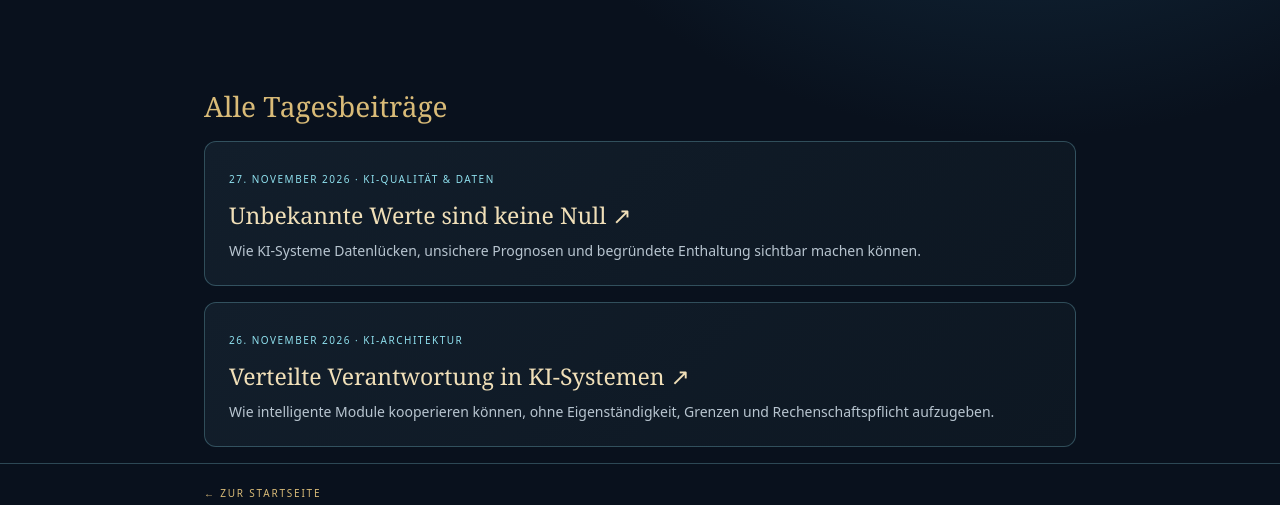
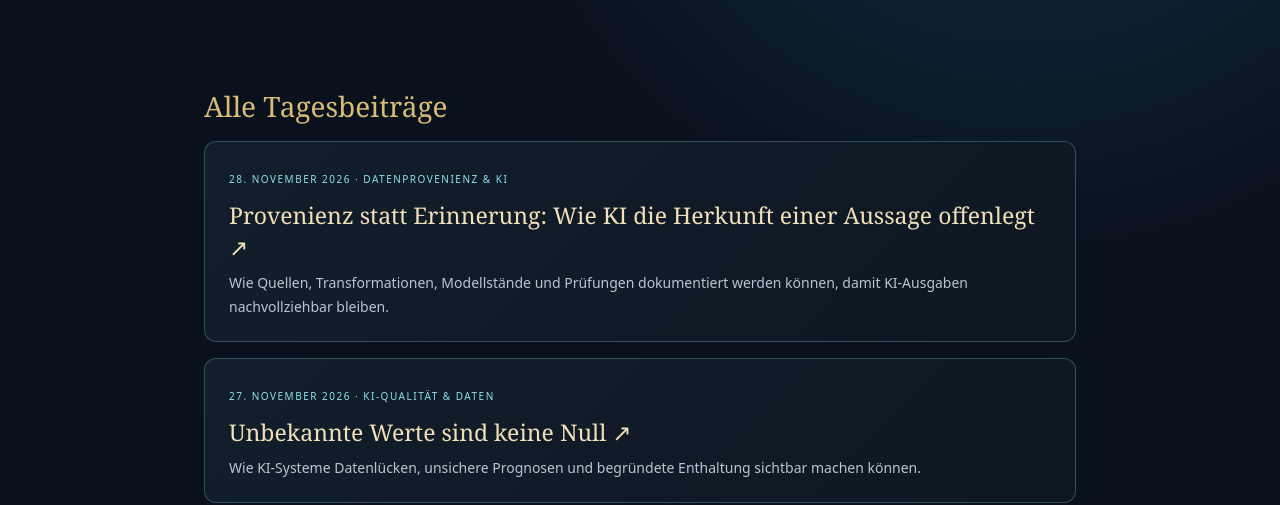
Before and after one commit to gaussa72-boop/Aurealis-Creative-AI, a plain HTML site: page journal/index.html in a window 1280 px wide. Shown: the part 308-813 px from the top of the page. Drawn offline with Linux system fonts and the light colour scheme.

Commit message:
Archive 2026-11-28 Technologisierte Einheit journal entry

```diff
--- a/journal/index.html
+++ b/journal/index.html
@@ -3,5 +3,5 @@
 <style>:root{--bg:#09111d;--gold:#d9bb78;--ice:#8fe0ee;--line:#8fe0ee44}*{box-sizing:border-box}body{margin:0;background:radial-gradient(ellipse at 80% 0%,#16344a 0,transparent 38%),#09111d;color:#eaf0f3;font:16px/1.7 system-ui,sans-serif}.wrap{max-width:920px;margin:auto;padding:0 24px}header,footer{padding:22px 0;border-bottom:1px solid var(--line);font:10px system-ui,sans-serif;letter-spacing:.18em;text-transform:uppercase;color:var(--gold)}header a,footer a{color:var(--gold);text-decoration:none}.hero{padding:72px 0 40px}.eyebrow{font-size:10px;letter-spacing:.25em;color:var(--ice)}h1{font:500 clamp(40px,7vw,68px)/1.02 Georgia,serif;color:#f0dfb8;margin:16px 0}h2{font:500 28px Georgia,serif;color:var(--gold);margin:34px 0 12px}.entry{padding:22px 24px;margin:16px 0;border:1px solid var(--line);border-radius:12px;background:linear-gradient(135deg,#121e2b,#0d1722)}.entry time{font:10px system-ui,sans-serif;letter-spacing:.15em;color:var(--ice)}.entry a{display:block;margin:8px 0;font:23px Georgia,serif;color:#f0dfb8;text-decoration:none}.entry p{margin:0;color:#b8c5d0;font-size:14px}footer{border-top:1px solid var(--line);border-bottom:0}@media(max-width:600px){.wrap{padding:0 18px}.hero{padding:55px 0 30px}.entry{padding:18px}}</style></head>
 <body><header><div class="wrap"><a href="/">✧ Technologisierte Einheit</a>　/　Tagesjournal</div></header><main class="wrap">
 <section class="hero"><div class="eyebrow">WISSENSCHAFT · TECHNOLOGIE · DIGITALE ZUKUNFT</div><h1>Das Tagesjournal</h1><p>Ein fortlaufendes Archiv für KI, Technologie, Innovation und meta-wissenschaftliche Betrachtungen. Fakten, Hypothesen und Fiktion werden klar voneinander getrennt.</p></section>
-<section><h2>Alle Tagesbeiträge</h2><article class="entry"><time datetime="2026-11-27">27. NOVEMBER 2026 · KI-QUALITÄT & DATEN</time><a href="/journal/2026-11-27-unbekannte-werte-sind-keine-null.html">Unbekannte Werte sind keine Null ↗</a><p>Wie KI-Systeme Datenlücken, unsichere Prognosen und begründete Enthaltung sichtbar machen können.</p></article><article class="entry"><time datetime="2026-11-26">26. NOVEMBER 2026 · KI-ARCHITEKTUR</time><a href="/journal/2026-11-26-verteilte-verantwortung-in-ki-systemen.html">Verteilte Verantwortung in KI-Systemen ↗</a><p>Wie intelligente Module kooperieren können, ohne Eigenständigkeit, Grenzen und Rechenschaftspflicht aufzugeben.</p></article></section>
+<section><h2>Alle Tagesbeiträge</h2><article class="entry"><time datetime="2026-11-28">28. NOVEMBER 2026 · DATENPROVENIENZ & KI</time><a href="/journal/2026-11-28-provenienz-statt-erinnerung-ki.html">Provenienz statt Erinnerung: Wie KI die Herkunft einer Aussage offenlegt ↗</a><p>Wie Quellen, Transformationen, Modellstände und Prüfungen dokumentiert werden können, damit KI-Ausgaben nachvollziehbar bleiben.</p></article><article class="entry"><time datetime="2026-11-27">27. NOVEMBER 2026 · KI-QUALITÄT & DATEN</time><a href="/journal/2026-11-27-unbekannte-werte-sind-keine-null.html">Unbekannte Werte sind keine Null ↗</a><p>Wie KI-Systeme Datenlücken, unsichere Prognosen und begründete Enthaltung sichtbar machen können.</p></article><article class="entry"><time datetime="2026-11-26">26. NOVEMBER 2026 · KI-ARCHITEKTUR</time><a href="/journal/2026-11-26-verteilte-verantwortung-in-ki-systemen.html">Verteilte Verantwortung in KI-Systemen ↗</a><p>Wie intelligente Module kooperieren können, ohne Eigenständigkeit, Grenzen und Rechenschaftspflicht aufzugeben.</p></article></section>
 </main><footer><div class="wrap"><a href="/">← Zur Startseite</a></div></footer></body></html>
```
